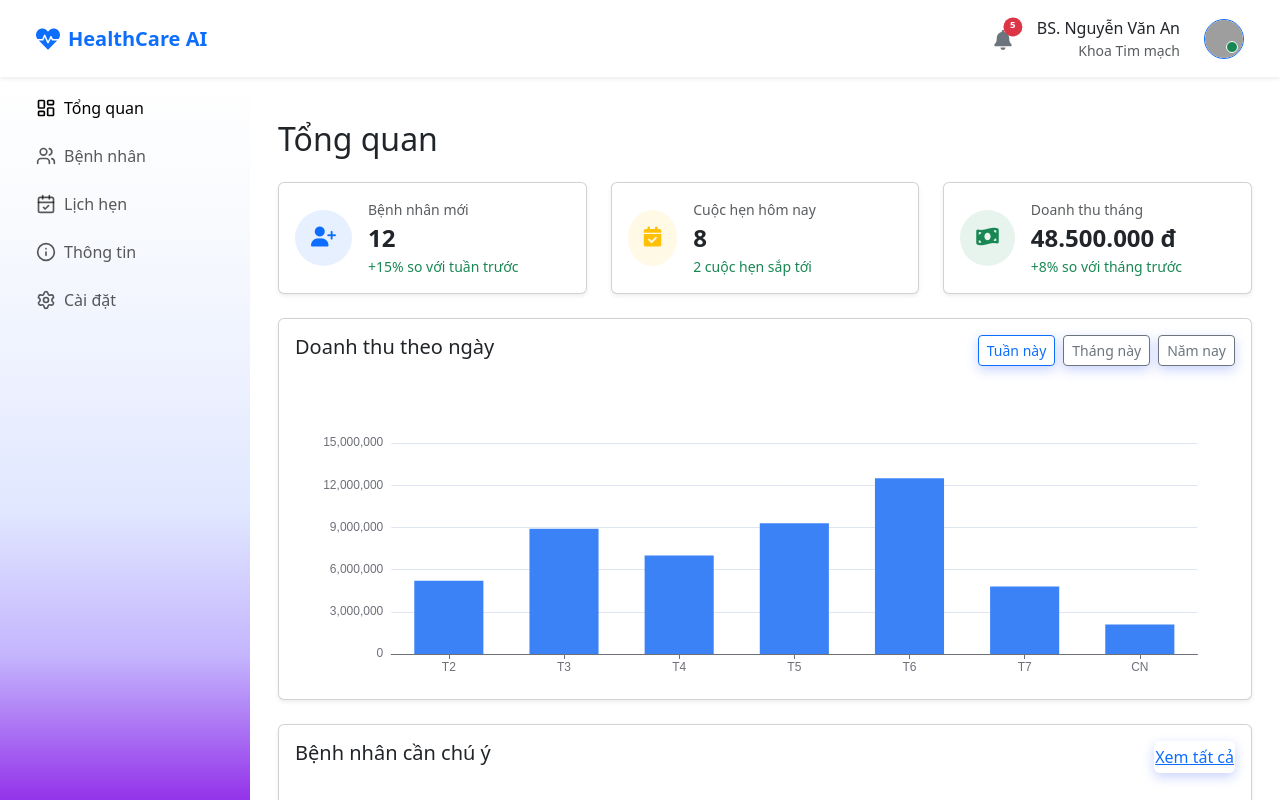
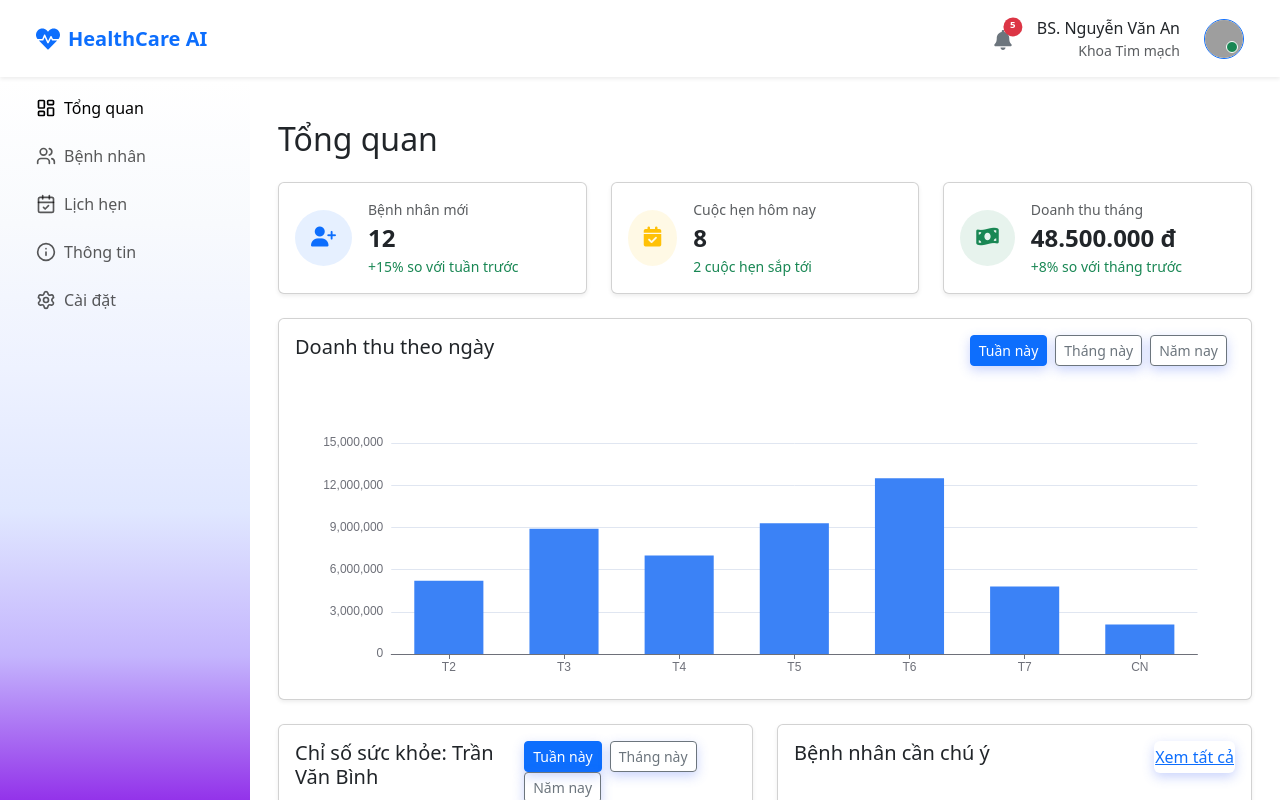
Before and after one commit to nmtien1801/Healthcare_KLTN_FE, a React (Vite) app: page /overviewTab in a window 1280 px wide. Built offline with nearby package versions, Linux system fonts and the light colour scheme; grey boxes are pictures that could not be loaded.

Commit message:
Coding Overview
https://www.figma.com/design/T5l1WtM34QgjeUW7PSPLbS/DiaTech?node-id=42-996&p=f&t=UDNqqrw7NxfV2Q0e-0

```diff
--- a/src/pages/doctor/AppointmentTab.jsx
+++ b/src/pages/doctor/AppointmentTab.jsx
@@ -5,90 +5,8 @@ import { ChevronLeft, ChevronRight, Search, Clock, CalendarDays, Plus, Trash2, E
 import AddAppointmentModal from "../../components/doctor/appointment/AddAppointmentModal"
 import ViewAppointmentModal from "../../components/doctor/appointment/ViewAppointmentModal"
 import EditAppointmentModal from "../../components/doctor/appointment/EditAppointmentModal"
+import { Button, Input, Badge, Avatar } from "../../components/doctor/common-ui-components"
 
-// Custom Button Component
-const Button = ({ children, className = "", variant = "primary", size = "md", onClick, disabled, ...props }) => {
-  const baseClasses =
-    "btn d-inline-flex align-items-center justify-content-center fw-medium transition-all border-0 shadow-sm"
-
-  const variants = {
-    primary: "btn-primary text-white",
-    secondary: "btn-light text-dark border",
-    success: "btn-success text-white",
-    danger: "btn-danger text-white",
-    warning: "btn-warning text-dark",
-    info: "btn-info text-white",
-    light: "btn-light text-dark",
-    dark: "btn-dark text-white",
-    outline: "btn-outline-primary",
-    ghost: "btn-light text-muted border-0 shadow-none",
-  }
-
-  const sizes = {
-    sm: "btn-sm px-2 py-1",
-    md: "btn-md px-3 py-2",
-    lg: "btn-lg px-4 py-3",
-  }
-
-  return (
-    <button
-      className={`${baseClasses} ${variants[variant]} ${sizes[size]} ${className}`}
-      onClick={onClick}
-      disabled={disabled}
-      style={{ borderRadius: "8px" }}
-      {...props}
-    >
-      {children}
-    </button>
-  )
-}
-
-// Custom Input Component
-const Input = ({ className = "", ...props }) => {
-  return (
-    <input
-      className={`form-control border-0 shadow-sm ${className}`}
-      style={{ borderRadius: "8px", backgroundColor: "#f8f9fa" }}
-      {...props}
-    />
-  )
-}
-
-// Custom Badge Component
-const Badge = ({ children, className = "" }) => {
-  return (
-    <span
-      className={`badge ${className}`}
-      style={{ borderRadius: "6px", fontSize: "0.75rem", padding: "0.375rem 0.75rem" }}
-    >
-      {children}
-    </span>
-  )
-}
-
-// Custom Avatar Component
-const Avatar = ({ src, alt, fallback, className = "" }) => {
-  const [imageError, setImageError] = useState(false)
-
-  return (
-    <div
-      className={`position-relative d-inline-flex align-items-center justify-content-center rounded-circle bg-light ${className}`}
-    >
-      {!imageError && src ? (
-        <img
-          src={src || "/placeholder.svg"}
-          alt={alt}
-          className="w-100 h-100 rounded-circle object-fit-cover"
-          onError={() => setImageError(true)}
-        />
-      ) : (
-        <span className="fw-medium text-muted" style={{ fontSize: "0.875rem" }}>
-          {fallback}
-        </span>
-      )}
-    </div>
-  )
-}
 
 const initialAppointments = [
   {
--- a/src/pages/doctor/OverviewTab.jsx
+++ b/src/pages/doctor/OverviewTab.jsx
@@ -1,139 +1,257 @@
-import React, { useEffect } from 'react';
-import * as echarts from 'echarts';
-import { Card, Button, Table, Row, Col, Image, Badge } from 'react-bootstrap';
+"use client"
+
+import { useEffect, useState, useRef } from "react"
+import * as echarts from "echarts"
+import { Card, Button, Table, Row, Col, Image, Badge } from "react-bootstrap"
+
+// Mock data
+const mockData = {
+  revenue: {
+    week: {
+      xAxisData: ["T2", "T3", "T4", "T5", "T6", "T7", "CN"],
+      data: [5.2, 8.9, 7.0, 9.3, 12.5, 4.8, 2.1].map((v) => v * 1000000),
+    },
+    month: {
+      xAxisData: Array.from({ length: 30 }, (_, i) => `${i + 1}/07`),
+      data: Array.from({ length: 30 }, () => Math.floor(Math.random() * 10 + 3) * 1000000),
+    },
+    year: {
+      xAxisData: ["Tháng 1", "Tháng 2", "Tháng 3", "Tháng 4", "Tháng 5", "Tháng 6", "Tháng 7", "Tháng 8", "Tháng 9", "Tháng 10", "Tháng 11", "Tháng 12"],
+      data: Array.from({ length: 12 }, () => Math.floor(Math.random() * 50 + 20) * 1000000),
+    },
+  },
+  health: {
+    patients: [
+      {
+        name: "Trần Văn Bình",
+        age: 68,
+        bloodPressure: "160/95",
+        heartRate: 92,
+        warning: "Huyết áp cao",
+        image: "https://images.unsplash.com/photo-1507003211169-0a1dd7228f2d?w=150&h=150&fit=crop&crop=face",
+        phone: "0123456789",
+        week: {
+          xAxisData: ["19/06", "20/06", "21/06", "22/06", "23/06", "24/06", "25/06"],
+          bloodPressureData: [160, 162, 158, 165, 160, 163, 159],
+          heartRateData: [92, 90, 93, 89, 91, 92, 90],
+          bloodSugarData: [6.8, 7.0, 6.7, 7.2, 6.9, 7.1, 6.8],
+        },
+        month: {
+          xAxisData: Array.from({ length: 30 }, (_, i) => `${i + 1}/07`),
+          bloodPressureData: Array.from({ length: 30 }, () => Math.floor(Math.random() * 10 + 155)),
+          heartRateData: Array.from({ length: 30 }, () => Math.floor(Math.random() * 8 + 85)),
+          bloodSugarData: Array.from({ length: 30 }, () => Number.parseFloat((Math.random() * 1.0 + 6.5).toFixed(1))),
+        },
+        year: {
+          xAxisData: ["Tháng 1", "Tháng 2", "Tháng 3", "Tháng 4", "Tháng 5", "Tháng 6", "Tháng 7", "Tháng 8", "Tháng 9", "Tháng 10", "Tháng 11", "Tháng 12"],
+          bloodPressureData: Array.from({ length: 12 }, () => Math.floor(Math.random() * 15 + 150)),
+          heartRateData: Array.from({ length: 12 }, () => Math.floor(Math.random() * 10 + 85)),
+          bloodSugarData: Array.from({ length: 12 }, () => Number.parseFloat((Math.random() * 1.5 + 6.0).toFixed(1))),
+        },
+      },
+      {
+        name: "Nguyễn Thị Hoa",
+        age: 55,
+        bloodPressure: "135/85",
+        heartRate: 78,
+        warning: "Đường huyết thấp",
+        image: "https://images.unsplash.com/photo-1438761681033-6461ffad8d80?w=150&h=150&fit=crop&crop=face",
+        phone: "0987654321",
+        week: {
+          xAxisData: ["19/06", "20/06", "21/06", "22/06", "23/06", "24/06", "25/06"],
+          bloodPressureData: [135, 138, 134, 136, 140, 137, 135],
+          heartRateData: [78, 80, 77, 79, 81, 78, 80],
+          bloodSugarData: [5.5, 5.7, 5.6, 5.8, 5.9, 5.6, 5.7],
+        },
+        month: {
+          xAxisData: Array.from({ length: 30 }, (_, i) => `${i + 1}/07`),
+          bloodPressureData: Array.from({ length: 30 }, () => Math.floor(Math.random() * 10 + 130)),
+          heartRateData: Array.from({ length: 30 }, () => Math.floor(Math.random() * 8 + 75)),
+          bloodSugarData: Array.from({ length: 30 }, () => Number.parseFloat((Math.random() * 1.0 + 5.0).toFixed(1))),
+        },
+        year: {
+          xAxisData: ["Tháng 1", "Tháng 2", "Tháng 3", "Tháng 4", "Tháng 5", "Tháng 6", "Tháng 7", "Tháng 8", "Tháng 9", "Tháng 10", "Tháng 11", "Tháng 12"],
+          bloodPressureData: Array.from({ length: 12 }, () => Math.floor(Math.random() * 15 + 125)),
+          heartRateData: Array.from({ length: 12 }, () => Math.floor(Math.random() * 10 + 70)),
+          bloodSugarData: Array.from({ length: 12 }, () => Number.parseFloat((Math.random() * 1.5 + 5.0).toFixed(1))),
+        },
+      },
+      {
+        name: "Lê Minh Tuấn",
+        age: 72,
+        bloodPressure: "145/90",
+        heartRate: 85,
+        warning: "Huyết áp cao",
+        image: "https://images.unsplash.com/photo-1472099645785-5658abf4ff4e?w=150&h=150&fit=crop&crop=face",
+        phone: "0912345678",
+        week: {
+          xAxisData: ["19/06", "20/06", "21/06", "22/06", "23/06", "24/06", "25/06"],
+          bloodPressureData: [145, 148, 143, 147, 150, 146, 144],
+          heartRateData: [85, 87, 84, 86, 88, 85, 87],
+          bloodSugarData: [6.2, 6.4, 6.3, 6.5, 6.6, 6.3, 6.4],
+        },
+        month: {
+          xAxisData: Array.from({ length: 30 }, (_, i) => `${i + 1}/07`),
+          bloodPressureData: Array.from({ length: 30 }, () => Math.floor(Math.random() * 10 + 140)),
+          heartRateData: Array.from({ length: 30 }, () => Math.floor(Math.random() * 8 + 80)),
+          bloodSugarData: Array.from({ length: 30 }, () => Number.parseFloat((Math.random() * 1.0 + 6.0).toFixed(1))),
+        },
+        year: {
+          xAxisData: ["Tháng 1", "Tháng 2", "Tháng 3", "Tháng 4", "Tháng 5", "Tháng 6", "Tháng 7", "Tháng 8", "Tháng 9", "Tháng 10", "Tháng 11", "Tháng 12"],
+          bloodPressureData: Array.from({ length: 12 }, () => Math.floor(Math.random() * 15 + 135)),
+          heartRateData: Array.from({ length: 12 }, () => Math.floor(Math.random() * 10 + 80)),
+          bloodSugarData: Array.from({ length: 12 }, () => Number.parseFloat((Math.random() * 1.5 + 5.5).toFixed(1))),
+        },
+      },
+    ],
+  },
+  summary: {
+    newPatients: 12,
+    newPatientsChange: "+15% so với tuần trước",
+    appointmentsToday: 8,
+    upcomingAppointments: 2,
+    monthlyRevenue: "48.500.000 đ",
+    monthlyRevenueChange: "+8% so với tháng trước",
+  },
+}
 
 const OverviewTab = () => {
+  const [revenuePeriod, setRevenuePeriod] = useState("week")
+  const [healthPeriod, setHealthPeriod] = useState("week")
+  const [selectedPatient, setSelectedPatient] = useState(mockData.health.patients[0])
+  const revenueChartRef = useRef(null)
+  const healthChartRef = useRef(null)
+
+  // Chart options for revenue
+  const getRevenueChartOptions = (period) => ({
+    tooltip: { trigger: "axis", axisPointer: { type: "shadow" } },
+    grid: { left: "3%", right: "4%", bottom: "3%", containLabel: true },
+    xAxis: { type: "category", data: mockData.revenue[period]?.xAxisData || [], axisTick: { alignWithLabel: true } },
+    yAxis: { type: "value" },
+    series: [{ name: "Doanh thu", type: "bar", barWidth: "60%", data: mockData.revenue[period]?.data || [], itemStyle: { color: "#3b82f6" } }],
+  })
+
+  // Chart options for health
+  const getHealthChartOptions = (period, patient) => ({
+    tooltip: { trigger: "axis" },
+    legend: { data: ["Huyết áp", "Nhịp tim", "Đường huyết"] },
+    grid: { left: "3%", right: "4%", bottom: "3%", containLabel: true },
+    xAxis: { type: "category", boundaryGap: false, data: patient[period]?.xAxisData || [] },
+    yAxis: { type: "value" },
+    series: [
+      { name: "Huyết áp", type: "line", data: patient[period]?.bloodPressureData || [], itemStyle: { color: "#ef4444" } },
+      { name: "Nhịp tim", type: "line", data: patient[period]?.heartRateData || [], itemStyle: { color: "#8b5cf6" } },
+      { name: "Đường huyết", type: "line", data: patient[period]?.bloodSugarData || [], itemStyle: { color: "#10b981" } },
+    ],
+  })
+
   useEffect(() => {
-    const revenueChartDom = document.getElementById('revenue-chart');
-    if (revenueChartDom) {
-      const revenueChart = echarts.init(revenueChartDom);
-      revenueChart.setOption({
-        tooltip: { trigger: 'axis', axisPointer: { type: 'shadow' } },
-        grid: { left: '3%', right: '4%', bottom: '3%', containLabel: true },
-        xAxis: {
-          type: 'category',
-          data: ['T2', 'T3', 'T4', 'T5', 'T6', 'T7', 'CN'],
-          axisTick: { alignWithLabel: true }
-        },
-        yAxis: { type: 'value' },
-        series: [{
-          name: 'Doanh thu',
-          type: 'bar',
-          barWidth: '60%',
-          data: [5.2, 8.9, 7.0, 9.3, 12.5, 4.8, 2.1].map(v => v * 1000000),
-          itemStyle: { color: '#3b82f6' }
-        }]
-      });
-      window.addEventListener('resize', () => revenueChart.resize());
+    // Initialize revenue chart
+    const revenueDom = document.getElementById("revenue-chart")
+    if (revenueDom) {
+      if (!revenueChartRef.current) {
+        revenueChartRef.current = echarts.init(revenueDom)
+        window.addEventListener("resize", () => revenueChartRef.current.resize())
+      }
+      revenueChartRef.current.setOption(getRevenueChartOptions(revenuePeriod))
     }
 
-    const healthChartDom = document.getElementById('health-chart');
-    if (healthChartDom) {
-      const healthChart = echarts.init(healthChartDom);
-      healthChart.setOption({
-        tooltip: { trigger: 'axis' },
-        legend: { data: ['Huyết áp', 'Nhịp tim', 'Đường huyết'] },
-        grid: { left: '3%', right: '4%', bottom: '3%', containLabel: true },
-        xAxis: {
-          type: 'category',
-          boundaryGap: false,
-          data: ['19/06', '20/06', '21/06', '22/06', '23/06']
-        },
-        yAxis: { type: 'value' },
-        series: [
-          {
-            name: 'Huyết áp',
-            type: 'line',
-            data: [120, 132, 125, 128, 135],
-            itemStyle: { color: '#ef4444' }
-          },
-          {
-            name: 'Nhịp tim',
-            type: 'line',
-            data: [82, 85, 80, 78, 88],
-            itemStyle: { color: '#8b5cf6' }
-          },
-          {
-            name: 'Đường huyết',
-            type: 'line',
-            data: [5.8, 6.2, 5.9, 6.0, 6.5],
-            itemStyle: { color: '#10b981' }
+    // Initialize health chart
+    const healthDom = document.getElementById("health-chart")
+    if (healthDom) {
+      if (!healthChartRef.current) {
+        healthChartRef.current = echarts.init(healthDom)
+        window.addEventListener("resize", () => healthChartRef.current.resize())
       }
-        ]
-      });
-      window.addEventListener('resize', () => healthChart.resize());
+      healthChartRef.current.setOption(getHealthChartOptions(healthPeriod, selectedPatient))
     }
 
+    // Cleanup
     return () => {
-      window.removeEventListener('resize', () => {});
-    };
-  }, []);
+      if (revenueChartRef.current) {
+        window.removeEventListener("resize", revenueChartRef.current.resize)
+        revenueChartRef.current.dispose()
+        revenueChartRef.current = null
+      }
+      if (healthChartRef.current) {
+        window.removeEventListener("resize", healthChartRef.current.resize)
+        healthChartRef.current.dispose()
+        healthChartRef.current = null
+      }
+    }
+  }, [revenuePeriod, healthPeriod, selectedPatient])
 
   return (
     <div className="container mt-4">
       <h2 className="mb-4">Tổng quan</h2>
-
       <Row className="mb-4">
-        <Col md={4}>
+        {[
+          { icon: "user-plus", title: "Bệnh nhân mới", value: mockData.summary.newPatients, change: mockData.summary.newPatientsChange, color: "primary" },
+          { icon: "calendar-check", title: "Cuộc hẹn hôm nay", value: mockData.summary.appointmentsToday, change: `${mockData.summary.upcomingAppointments} cuộc hẹn sắp tới`, color: "warning" },
+          { icon: "money-bill-wave", title: "Doanh thu tháng", value: mockData.summary.monthlyRevenue, change: mockData.summary.monthlyRevenueChange, color: "success" },
+        ].map((item, index) => (
+          <Col md={4} key={index}>
             <Card className="shadow-sm">
               <Card.Body className="d-flex align-items-center">
-              <div className="bg-primary bg-opacity-10 rounded-circle p-3 me-3">
-                <i className="fas fa-user-plus text-primary fs-5"></i>
+                <div className={`bg-${item.color} bg-opacity-10 rounded-circle p-3 me-3`}>
+                  <i className={`fas fa-${item.icon} text-${item.color} fs-5`}></i>
                 </div>
                 <div>
-                <div className="text-muted small">Bệnh nhân mới</div>
-                <div className="fs-4 fw-semibold">12</div>
-                <div className="text-success small">+15% so với tuần trước</div>
+                  <div className="text-muted small">{item.title}</div>
+                  <div className="fs-4 fw-semibold">{item.value}</div>
+                  <div className="text-success small">{item.change}</div>
                 </div>
               </Card.Body>
             </Card>
           </Col>
-        <Col md={4}>
-          <Card className="shadow-sm">
-            <Card.Body className="d-flex align-items-center">
-              <div className="bg-warning bg-opacity-10 rounded-circle p-3 me-3">
-                <i className="fas fa-calendar-check text-warning fs-5"></i>
-              </div>
-              <div>
-                <div className="text-muted small">Cuộc hẹn hôm nay</div>
-                <div className="fs-4 fw-semibold">8</div>
-                <div className="text-success small">2 cuộc hẹn sắp tới</div>
-              </div>
-            </Card.Body>
-          </Card>
-        </Col>
-        <Col md={4}>
-          <Card className="shadow-sm">
-            <Card.Body className="d-flex align-items-center">
-              <div className="bg-success bg-opacity-10 rounded-circle p-3 me-3">
-                <i className="fas fa-money-bill-wave text-success fs-5"></i>
-              </div>
-              <div>
-                <div className="text-muted small">Doanh thu tháng</div>
-                <div className="fs-4 fw-semibold">48.500.000 đ</div>
-                <div className="text-success small">+8% so với tháng trước</div>
-              </div>
-            </Card.Body>
-          </Card>
-        </Col>
+        ))}
       </Row>
-
-      {/* Doanh thu theo ngày */}
       <Card className="shadow-sm mb-4">
         <Card.Body>
           <div className="d-flex justify-content-between mb-3">
             <h5>Doanh thu theo ngày</h5>
             <div>
-              <Button size="sm" variant="outline-primary" className="me-2">Tuần này</Button>
-              <Button size="sm" variant="outline-secondary" className="me-2">Tháng này</Button>
-              <Button size="sm" variant="outline-secondary">Năm nay</Button>
+              {["week", "month", "year"].map((period) => (
+                <Button
+                  key={period}
+                  size="sm"
+                  variant={revenuePeriod === period ? "primary" : "outline-secondary"}
+                  className="me-2"
+                  onClick={() => setRevenuePeriod(period)}
+                >
+                  {period === "week" ? "Tuần này" : period === "month" ? "Tháng này" : "Năm nay"}
+                </Button>
+              ))}
             </div>
           </div>
-          <div id="revenue-chart" style={{ height: '300px' }}></div>
+          <div id="revenue-chart" style={{ height: "300px" }}></div>
         </Card.Body>
       </Card>
-
-      {/* Bệnh nhân cần chú ý */}
+      <Row>
+        <Col md={6}>
+          <Card className="shadow-sm mb-4">
+            <Card.Body>
+              <div className="d-flex justify-content-between mb-3">
+                <h5>Chỉ số sức khỏe: {selectedPatient.name}</h5>
+                <div>
+                  {["week", "month", "year"].map((period) => (
+                    <Button
+                      key={period}
+                      size="sm"
+                      variant={healthPeriod === period ? "primary" : "outline-secondary"}
+                      className="me-2"
+                      onClick={() => setHealthPeriod(period)}
+                    >
+                      {period === "week" ? "Tuần này" : period === "month" ? "Tháng này" : "Năm nay"}
+                    </Button>
+                  ))}
+                </div>
+              </div>
+              <div id="health-chart" style={{ height: "250px" }}></div>
+            </Card.Body>
+          </Card>
+        </Col>
+        <Col md={6}>
           <Card className="shadow-sm">
             <Card.Body>
               <div className="d-flex justify-content-between mb-3">
@@ -151,40 +269,45 @@ const OverviewTab = () => {
                     </tr>
                   </thead>
                   <tbody>
-                <tr>
+                    {mockData.health.patients.map((patient, index) => (
+                      <tr
+                        key={index}
+                        onClick={() => setSelectedPatient(patient)}
+                        style={{ cursor: "pointer", backgroundColor: patient.name === selectedPatient.name ? "#f0f4ff" : "transparent" }}
+                      >
                         <td>
                           <div className="d-flex align-items-center">
-                      <Image roundedCircle width={40} height={40} src="https://readdy.ai/api/search-image?query=elderly%20asian%20man..." alt="Bệnh nhân" />
+                            <Image roundedCircle width={40} height={40} src={patient.image} alt="Bệnh nhân" />
                             <div className="ms-3">
-                        <div>Trần Văn Bình</div>
-                        <div className="text-muted small">68 tuổi</div>
+                              <div>{patient.name}</div>
+                              <div className="text-muted small">{patient.age} tuổi</div>
                             </div>
                           </div>
                         </td>
                         <td>
-                    <div>Huyết áp: <span className="text-danger fw-bold">160/95</span></div>
-                    <div>Nhịp tim: 92 bpm</div>
+                          <div>Huyết áp: <span className="text-danger fw-bold">{patient.bloodPressure}</span></div>
+                          <div>Nhịp tim: {patient.heartRate} bpm</div>
                         </td>
+                        <td><Badge bg="danger" pill>{patient.warning}</Badge></td>
                         <td>
-                    <Badge bg="danger" pill>Huyết áp cao</Badge>
-                  </td>
-                  <td>
-                    <Button variant="link" className="text-primary me-2 p-0">
+                          <a href={`tel:${patient.phone}`} className="btn btn-link text-primary me-2 p-0" onClick={(e) => e.stopPropagation()}>
                             <i className="fas fa-phone-alt"></i>
-                    </Button>
-                    <Button variant="link" className="text-primary p-0">
+                          </a>
+                          <a href={`sms:${patient.phone}`} className="btn btn-link text-primary p-0" onClick={(e) => e.stopPropagation()}>
                             <i className="fas fa-comment-medical"></i>
-                    </Button>
+                          </a>
                         </td>
                       </tr>
-                {/* Thêm các bệnh nhân khác nếu cần */}
+                    ))}
                   </tbody>
                 </Table>
               </div>
             </Card.Body>
           </Card>
+        </Col>
+      </Row>
     </div>
-  );
-};
+  )
+}
 
-export default OverviewTab;
+export default OverviewTab
```
Lines whose indentation alone changed are shown as unchanged.
